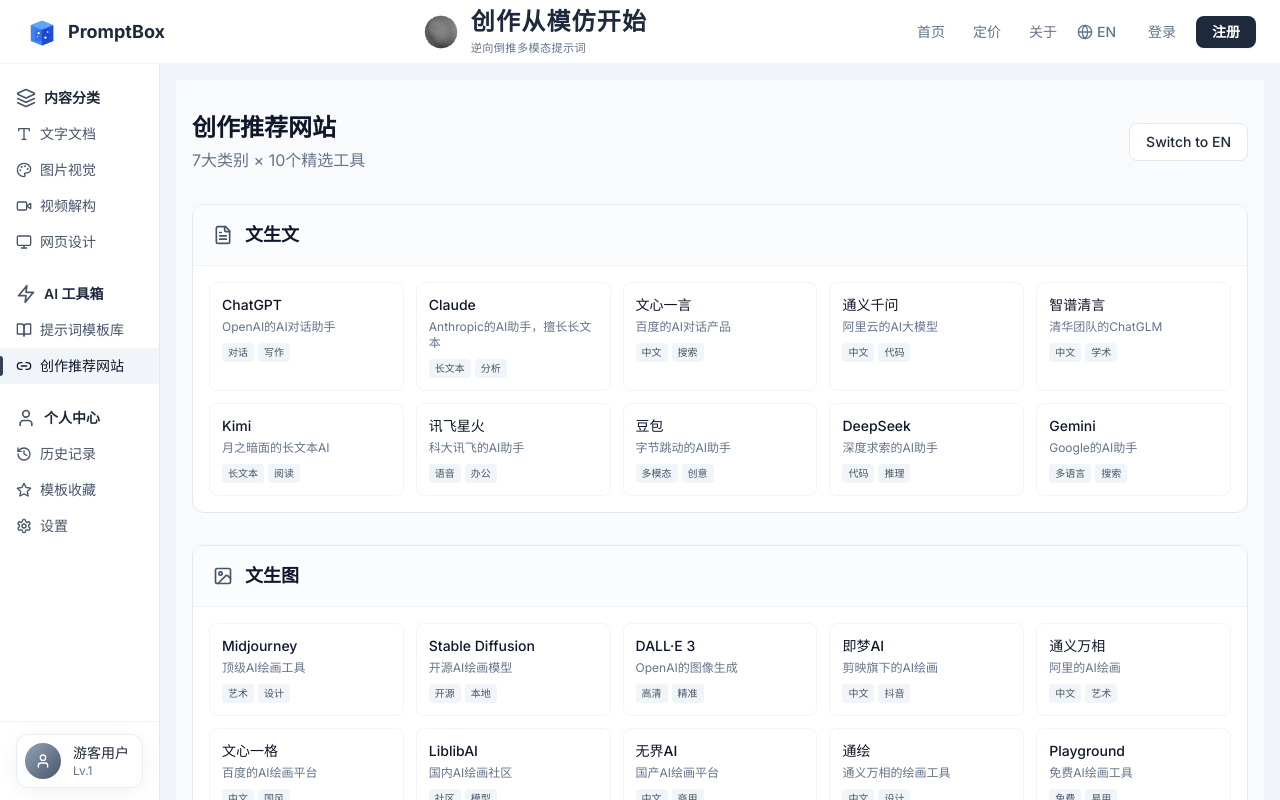
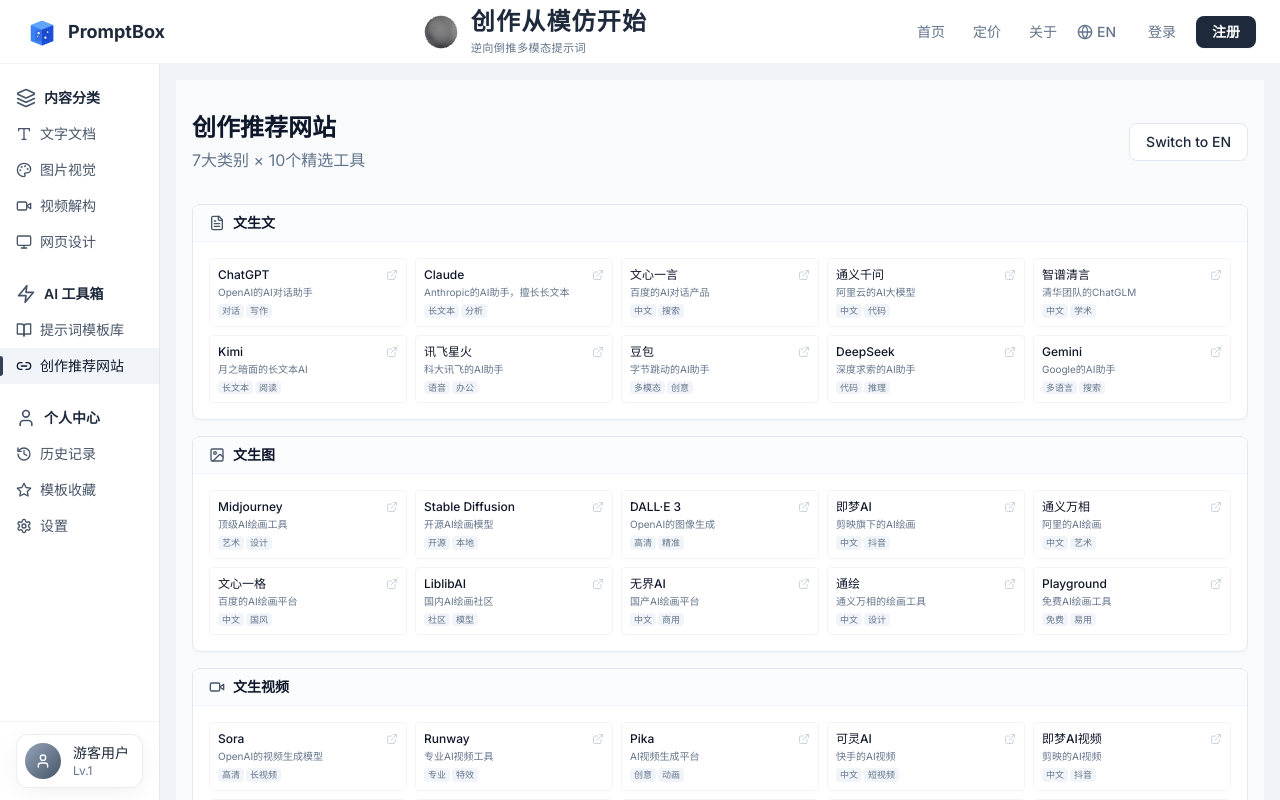
Before and after one commit to oxygen02/promptbox, a Next.js app: page /tools in a window 1280 px wide. Shown: the top 800 px of the page. Built offline with nearby package versions, Linux system fonts and the light colour scheme.

Commit message:
feat: Compact layout for tools page - 5 per row, 2 rows per category

```diff
--- a/src/app/tools/page.tsx
+++ b/src/app/tools/page.tsx
@@ -259,37 +259,37 @@ export default function ToolsPage() {
           </button>
         </div>
 
-        <div className="space-y-8">
+        <div className="space-y-4">
           {categories.map((cat, idx) => {
             const Icon = cat.icon;
             return (
-              <div key={idx} className="bg-white rounded-xl border border-slate-200 overflow-hidden">
-                <div className="px-5 py-4 border-b border-slate-100 bg-slate-50/50 flex items-center gap-3">
-                  <Icon className="w-5 h-5 text-slate-600" />
-                  <h2 className="text-lg font-semibold text-slate-900">{cat.category}</h2>
+              <div key={idx} className="bg-white rounded-lg border border-slate-200 overflow-hidden">
+                <div className="px-4 py-2 border-b border-slate-100 bg-slate-50/50 flex items-center gap-2">
+                  <Icon className="w-4 h-4 text-slate-600" />
+                  <h2 className="text-sm font-semibold text-slate-900">{cat.category}</h2>
                 </div>
                 <div className="p-4">
-                  <div className="grid grid-cols-1 sm:grid-cols-2 lg:grid-cols-5 gap-3">
-                    {cat.tools.map((tool, tIdx) => (
+                  <div className="grid grid-cols-2 sm:grid-cols-3 md:grid-cols-4 lg:grid-cols-5 gap-2">
+                    {cat.tools.slice(0, 10).map((tool, tIdx) => (
                       <a
                         key={tIdx}
                         href={tool.url}
                         target="_blank"
                         rel="noopener noreferrer"
-                        className="group p-3 rounded-lg border border-slate-100 hover:border-blue-300 hover:shadow-sm transition-all bg-white"
+                        className="group p-2 rounded border border-slate-100 hover:border-blue-300 hover:bg-slate-50 transition-all"
                       >
-                        <div className="flex items-start justify-between mb-1">
-                          <h3 className="font-medium text-slate-900 text-sm group-hover:text-blue-600">
+                        <div className="flex items-center justify-between mb-0.5">
+                          <h3 className="font-medium text-slate-900 text-xs group-hover:text-blue-600 truncate">
                             {tool.name}
                           </h3>
-                          <ExternalLink className="w-3.5 h-3.5 text-slate-400 opacity-0 group-hover:opacity-100 transition-opacity" />
+                          <ExternalLink className="w-3 h-3 text-slate-300 flex-shrink-0" />
                         </div>
-                        <p className="text-xs text-slate-500 mb-2 line-clamp-2">{tool.desc}</p>
-                        <div className="flex flex-wrap gap-1">
-                          {tool.tags.map((tag, tagIdx) => (
+                        <p className="text-[10px] text-slate-500 mb-1 truncate">{tool.desc}</p>
+                        <div className="flex flex-wrap gap-0.5">
+                          {tool.tags.slice(0, 2).map((tag, tagIdx) => (
                             <span
                               key={tagIdx}
-                              className="text-[10px] px-1.5 py-0.5 bg-slate-100 text-slate-600 rounded"
+                              className="text-[9px] px-1 py-0 bg-slate-100 text-slate-500 rounded"
                             >
                               {tag}
                             </span>
```
